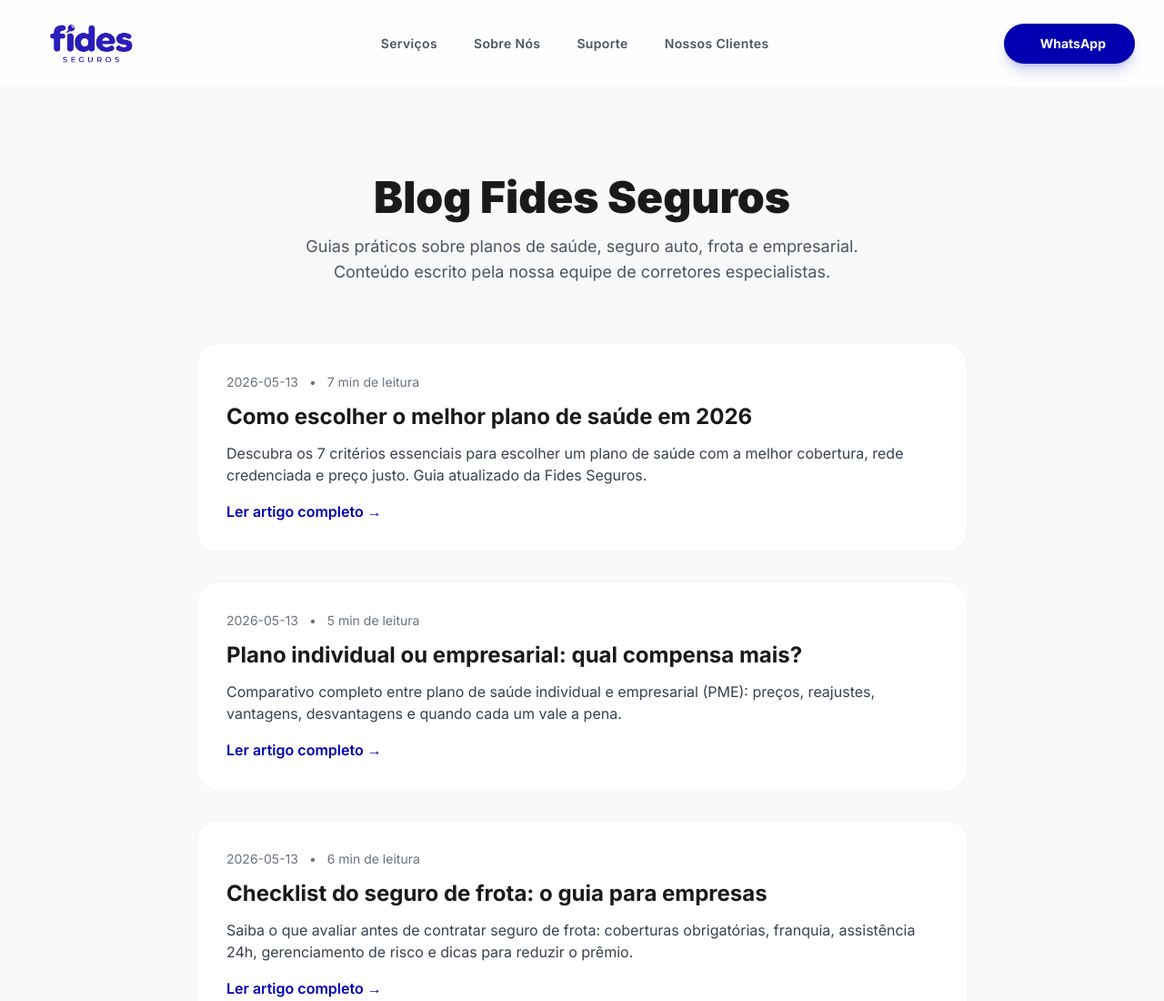
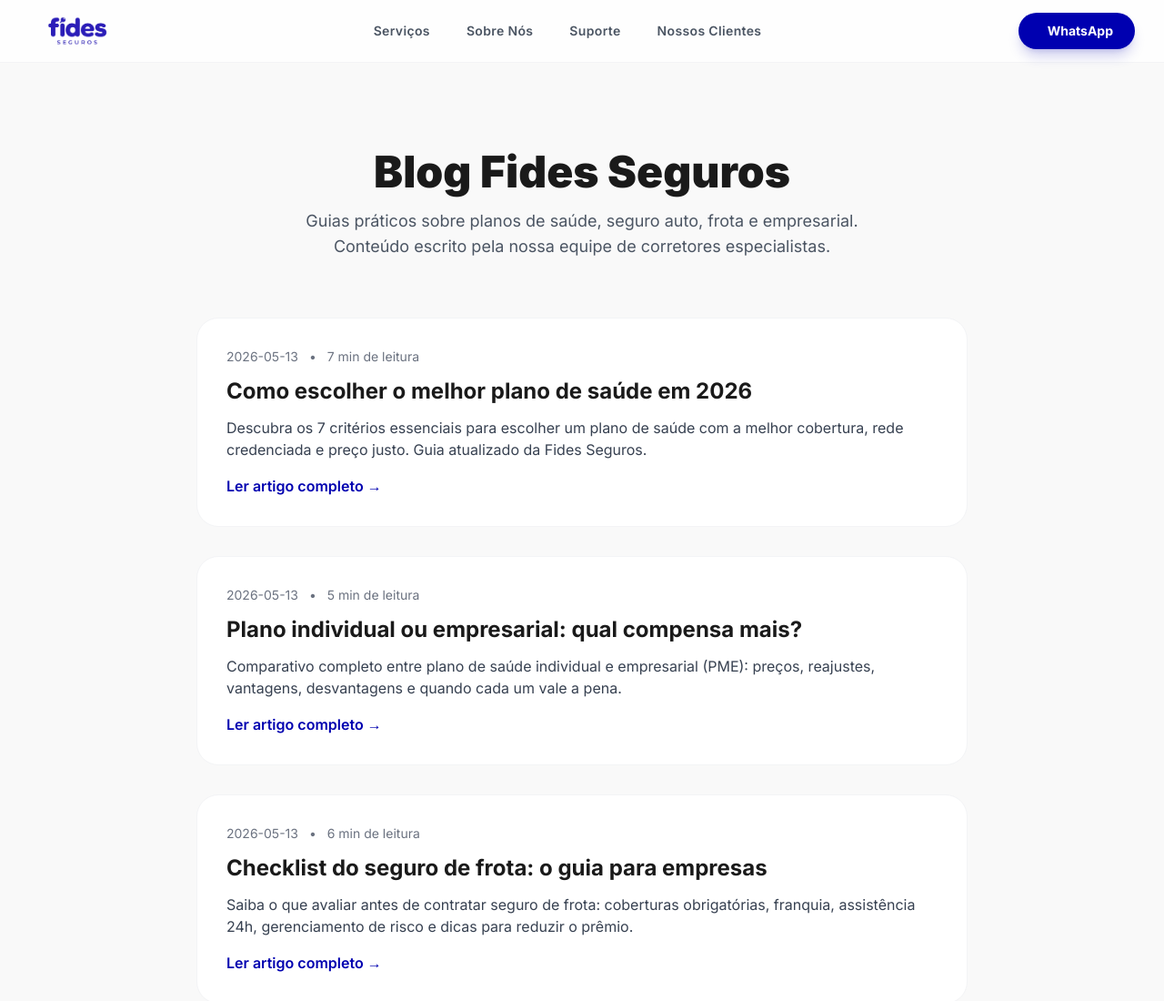
Before and after one commit to jvsoares367-prog/ladingfidesseguros, a website: page blog/index.html in a window 1280 px wide. Shown: the top 1100 px of the page at 91% size. Drawn offline with nearby package versions, Linux system fonts and the light colour scheme; files whose address does not match are found by name.

Commit message:
style(header): reduz altura e espaçamentos do cabeçalho (h-24 → h-16/h-[68px])
- Container do header: h-24 → h-16 md:h-[68px] (-29% altura)
- Logo: h-10 md:h-14 → h-8 md:h-10
- Botão WhatsApp: px-8 py-3 → px-6 py-2.5
- Ícone WhatsApp: text-xl → text-lg
- Aplicado nas 10 páginas raiz + 4 do blog

```diff
--- a/blog/index.html
+++ b/blog/index.html
@@ -68,11 +68,11 @@
 <noscript><iframe src="https://www.googletagmanager.com/ns.html?id=GTM-M56NLDRS" height="0" width="0" style="display:none;visibility:hidden" title="Google Tag Manager"></iframe></noscript>
     <header class="sticky top-0 w-full z-50 bg-white/80 backdrop-blur-xl border-b border-gray-100">
         <div class="max-w-7xl mx-auto px-6 lg:px-8">
-            <div class="flex justify-between items-center h-24">
+            <div class="flex justify-between items-center h-16 md:h-[68px]">
                 <a href="../index.html"
                     class="flex items-center leading-none origin-left hover:opacity-80 transition-opacity ml-4">
                     <img src="assets/fides_logo_oficial.webp" alt="Fides Seguros"
-                        class="h-10 md:h-14 w-auto mix-blend-multiply object-contain pointer-events-none" loading="lazy" decoding="async">
+                        class="h-8 md:h-10 w-auto mix-blend-multiply object-contain pointer-events-none" loading="lazy" decoding="async">
                 </a>
                 <nav class="hidden lg:flex items-center space-x-10">
                     <a class="text-sm font-semibold tracking-wide text-gray-600 hover:text-primary transition-colors"
@@ -85,9 +85,9 @@
                         href="../suporte.html" style="">Nossos Clientes</a>
                 </nav>
                 <div class="flex items-center">
-                    <a class="bg-primary hover:bg-primary-hover text-white px-8 py-3 rounded-full font-bold text-sm transition-all flex items-center gap-2 shadow-lg shadow-primary/20"
+                    <a class="bg-primary hover:bg-primary-hover text-white px-6 py-2.5 rounded-full font-bold text-sm transition-all flex items-center gap-2 shadow-lg shadow-primary/20"
                         href="https://wa.me/5521995888291?text=Quero%20fazer%20uma%20cotacao" style="">
-                        <i class="fa-brands fa-whatsapp text-xl"></i>WhatsApp
+                        <i class="fa-brands fa-whatsapp text-lg"></i>WhatsApp
                     </a>
                 </div>
             </div>
```
Also changed, not shown: blog/checklist-seguro-frota-empresas.html (+4 -4 lines), blog/como-escolher-plano-de-saude.html (+4 -4 lines), blog/plano-individual-vs-empresarial.html (+4 -4 lines), compliance.html (+4 -4 lines), cotacao.html (+4 -4 lines), index.html (+4 -4 lines), lgpd.html (+4 -4 lines), plano-de-saude-rj.html (+4 -4 lines), saude-empresarial.html (+4 -4 lines), saude-individual.html (+4 -4 lines), seguro-frota.html (+4 -4 lines), sobre-nos.html (+4 -4 lines), suporte.html (+4 -4 lines), assets/css/tailwind.css.
